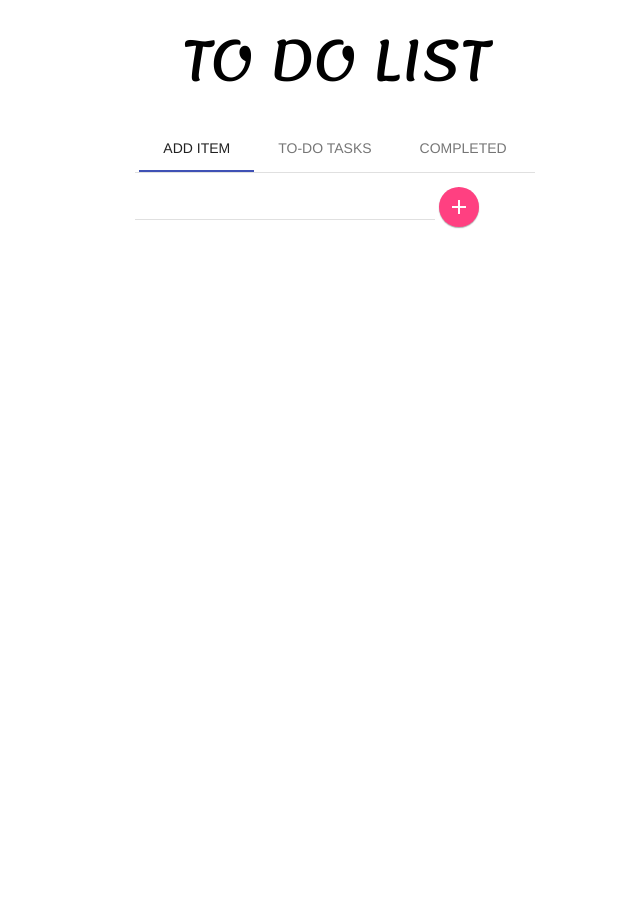
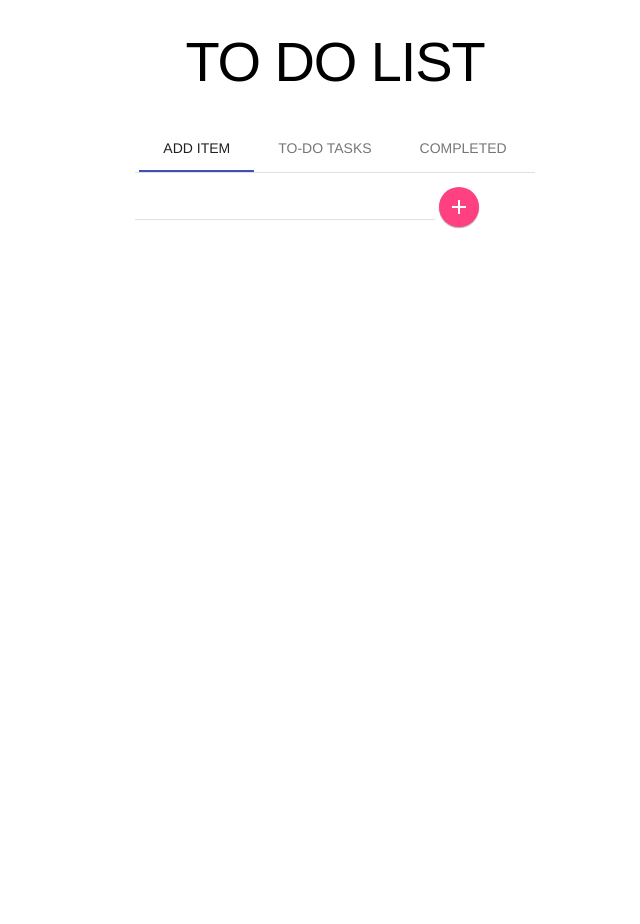
Before and after one commit to farwamubasher/PowertheEarthHackathon, a Jekyll site: the page reminder.html, which Jekyll copies as it is, in a window 1280 px wide. Shown: the whole page, without its empty margins (305-945 px from the left). Built offline with Jekyll 4.4.1, drawn with Linux system fonts in a browser that asks for light colours; a script that is not in the unit is left out.

Commit message:
Update style.css

```diff
--- a/css/style.css
+++ b/css/style.css
@@ -15,7 +15,7 @@ div{
 h1{
 	text-align: center;
 	color: black;
-	font-family: 'Lemonada', cursive !important;
+	font-family: 'Arial', cursive !important;
 	text-transform: uppercase;
 }
 
```
